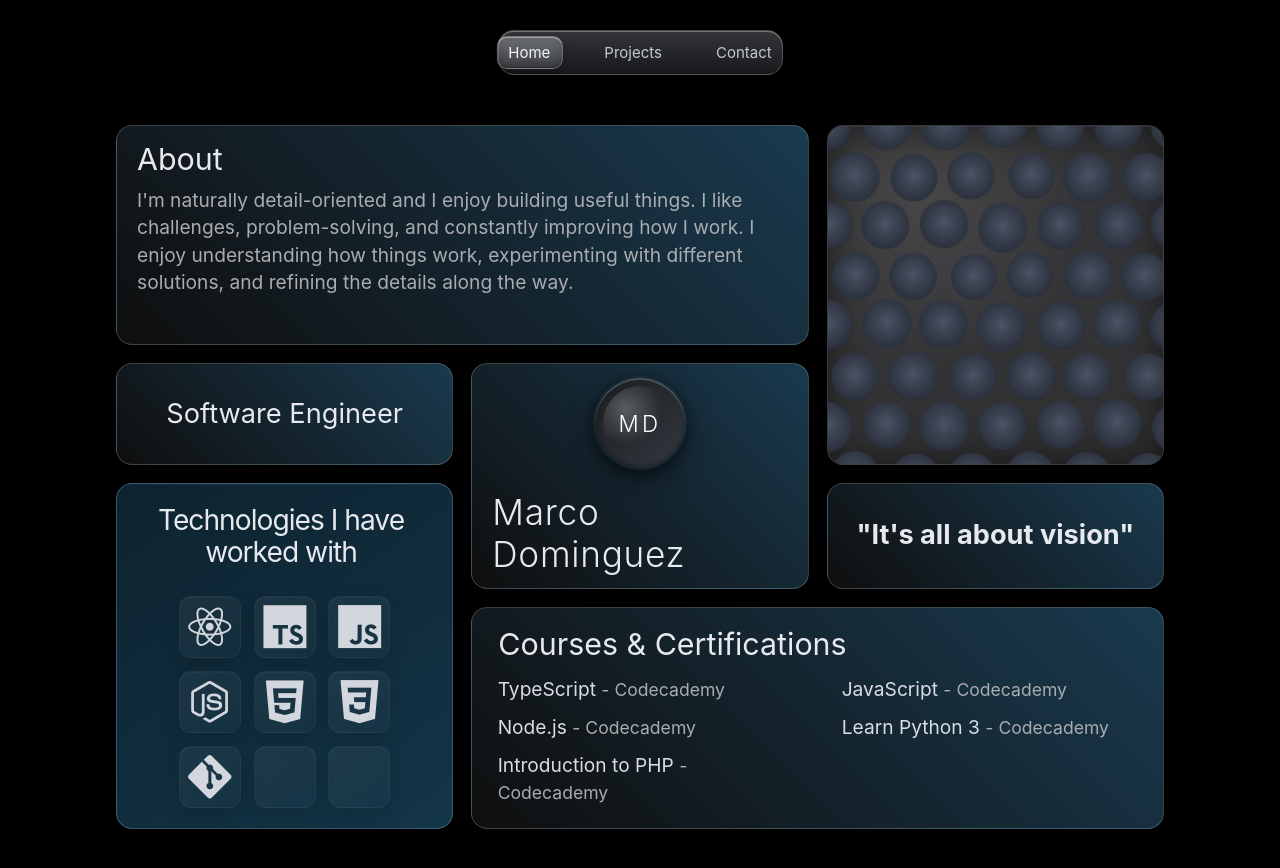
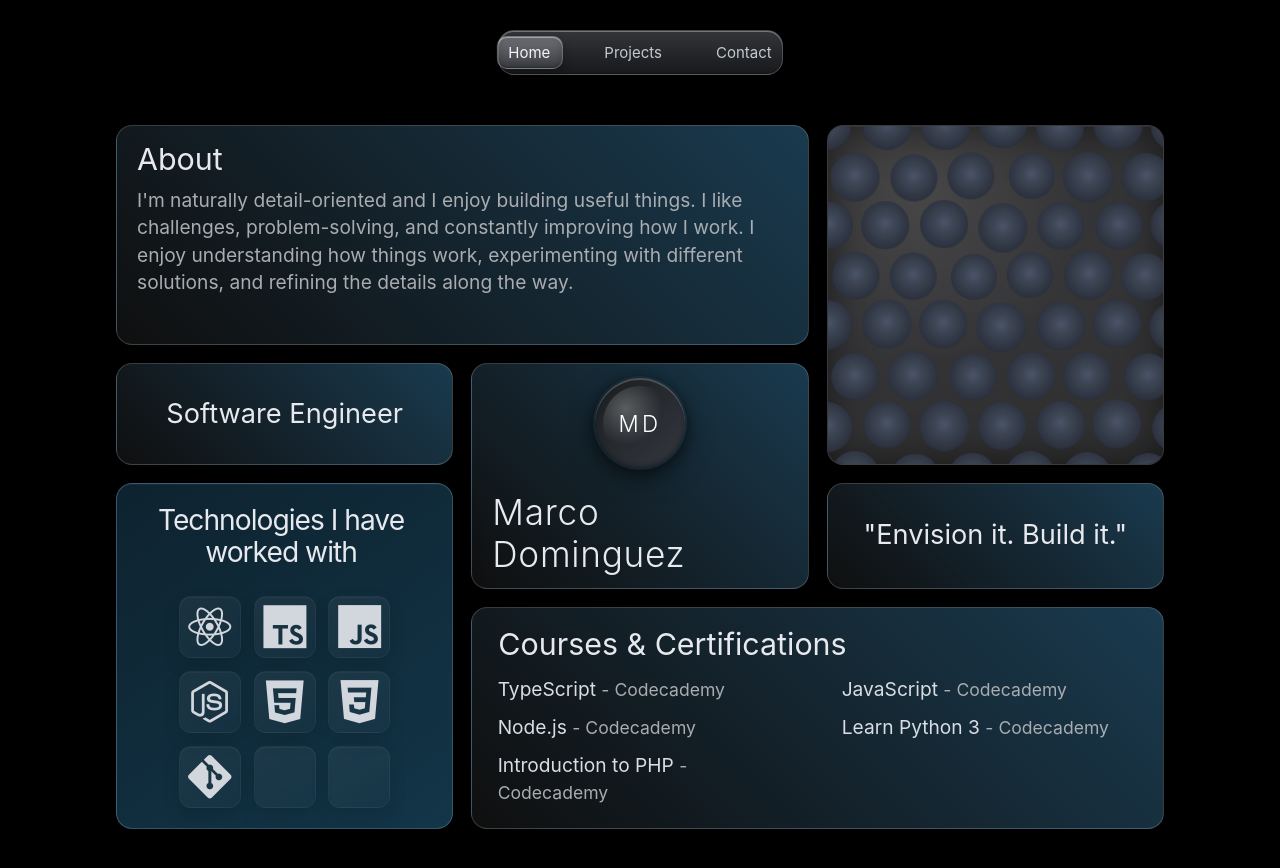
Before and after one commit to Marcodggz/portfolio, a React (Vite) app: page / in a window 1280 px wide. Built offline with nearby package versions, Linux system fonts and the light colour scheme.

Commit message:
content(home): refine vision statement

```diff
--- a/src/components/home/Vision/Vision.module.css
+++ b/src/components/home/Vision/Vision.module.css
@@ -5,7 +5,11 @@
   align-items: center;
   justify-content: center;
   height: 100%;
-  background: linear-gradient(45deg, rgba(255, 255, 255, 0.06), rgba(77, 176, 238, 0.329));
+  background: linear-gradient(
+    45deg,
+    rgba(255, 255, 255, 0.06),
+    rgba(77, 176, 238, 0.329)
+  );
   border: 1px solid rgba(255, 255, 255, 0.18);
   border-radius: 16px;
   padding: 10px 20px;
@@ -17,6 +21,7 @@
   margin: 0;
   font-size: 1.7rem;
   line-height: 1.2;
+  font-weight: 400;
 }
 
 @media (max-width: 600px) {
--- a/src/components/home/Vision/Vision.tsx
+++ b/src/components/home/Vision/Vision.tsx
@@ -1,12 +1,12 @@
-import React from 'react'
-import styles from './Vision.module.css'
+import React from "react";
+import styles from "./Vision.module.css";
 
 const Vision: React.FC = () => {
   return (
     <div className={styles.vision}>
-      <h2>&quot;It&apos;s all about vision&quot;</h2>
+      <h2>&quot;Envision it. Build it.&quot;</h2>
     </div>
-  )
-}
+  );
+};
 
-export default Vision
+export default Vision;
```
